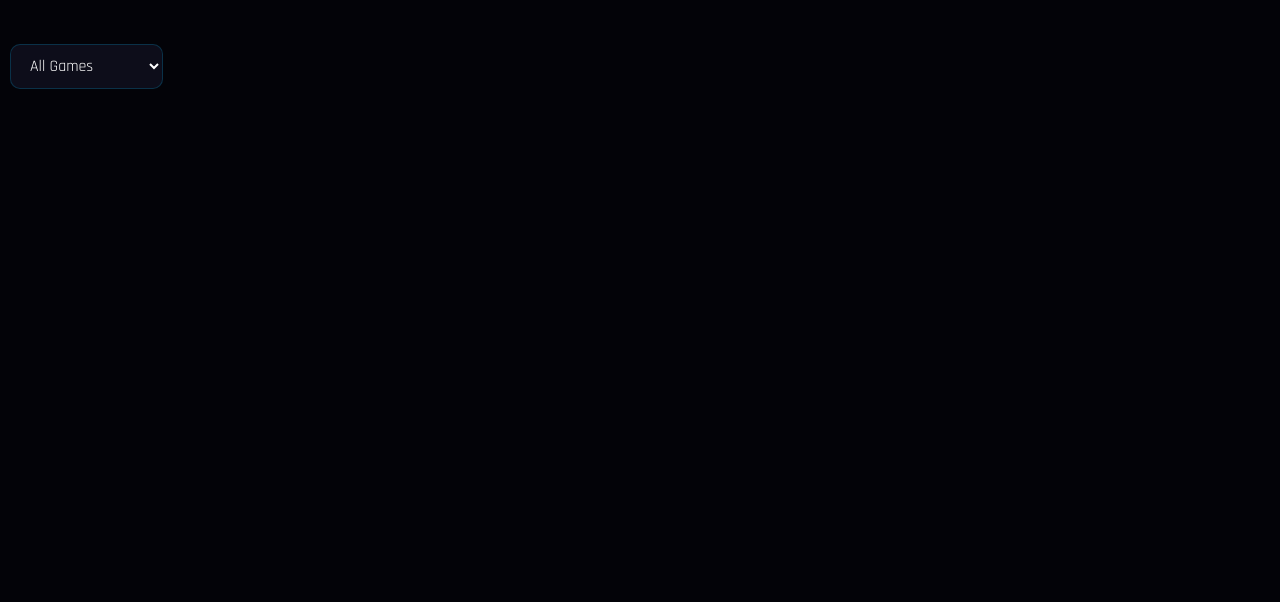
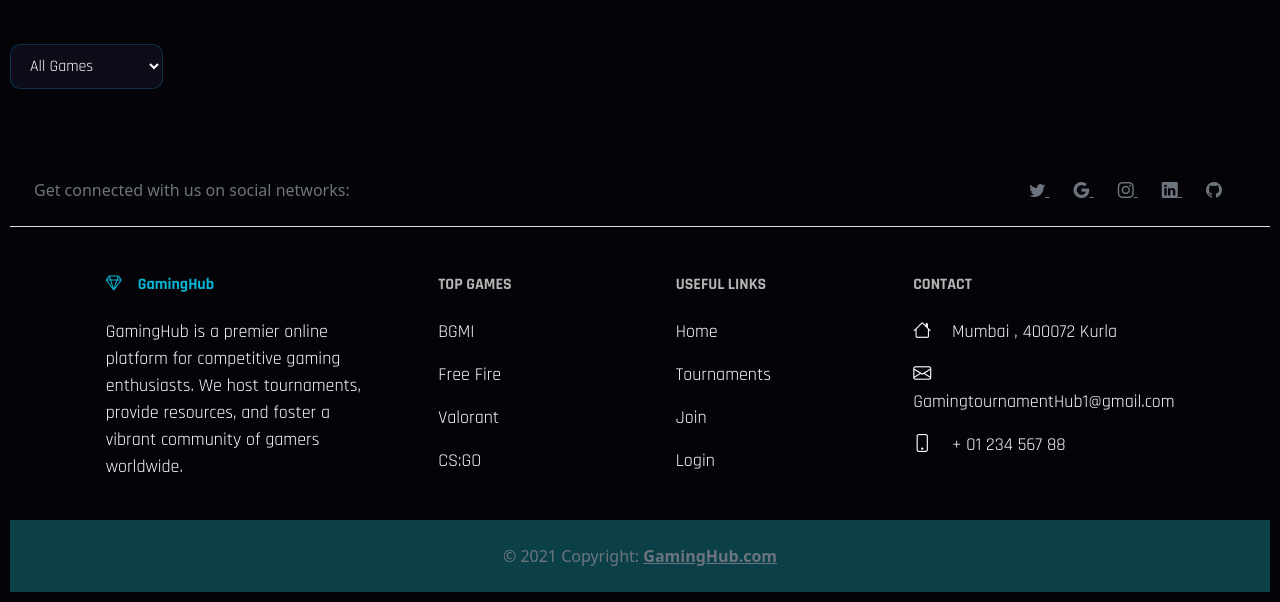
Before and after one commit to SrthakDarekar/Nexplay_, a Flask app: page / in a window 1280 px wide. Shown: the part 734-1336 px from the top of the page. Before the commit the page ends 823 px from the top, so only its background shows below. Run offline with Flask 3, Linux system fonts and the light colour scheme; data that the repository does not hold is empty; some libraries are stand-ins or nearby versions.

Commit message:
Add files via upload

```diff
--- /dev/null
+++ b/static/css/footer.css
@@ -0,0 +1,29 @@
+.Main-footer {
+    color: white;
+    font-family: "Rajdhani";
+    font-size: large;
+}
+
+.Main-footer a {
+    display: inline-block;
+    text-decoration: none;
+    transition: transform 0.3s ease;
+}
+
+.Main-footer a:hover{
+    color: #06b6d4 !important;
+    transform: scale(1.02) !important;
+    transition: all ease-in-out 0.3s;
+}
+
+.text-uppercase {
+    color: rgba(211, 210, 210, 0.856);
+}
+
+.Page-title {
+    color: #06b6d4;
+}
+
+.footer {
+    margin-top: 50px;
+}
--- a/templates/base.html
+++ b/templates/base.html
@@ -8,6 +8,7 @@
     <link rel="stylesheet" href="{{ url_for('static', filename='css/carousel.css') }}">
     <link rel="stylesheet" href="{{ url_for('static', filename='css/cards.css') }}">
     <link rel="stylesheet" href="{{ url_for('static', filename='css/leaderboard.css') }}">
+    <link rel="stylesheet" href="{{ url_for('static', filename='css/footer.css') }}">
     <link rel="stylesheet" href="{{ url_for('static', filename='css/joined.css') }}">
     <link rel="stylesheet" href="https://cdn.jsdelivr.net/npm/bootstrap-icons@1.13.1/font/bootstrap-icons.min.css">
 
@@ -99,6 +100,7 @@
     {% block content %}
     {% endblock %}
 
+    {% include 'footer.html' %}
     <script src="https://cdn.jsdelivr.net/npm/bootstrap@5.0.2/dist/js/bootstrap.bundle.min.js"></script>
 
     <!-- Loader and Flash Messages Script -->
--- /dev/null
+++ b/templates/footer.html
@@ -0,0 +1,120 @@
+<!-- Footer -->
+<footer class="footer text-center text-lg-start bg-body-tertiary text-muted">
+  <!-- Section: Social media -->
+  <section class="d-flex justify-content-center justify-content-lg-between p-4 border-bottom">
+    <!-- Left -->
+    <div class="me-5 d-none d-lg-block">
+      <span>Get connected with us on social networks:</span>
+    </div>
+    <!-- Left -->
+
+    <!-- Right -->
+    <div>
+      <a href="" class="me-4 text-reset">
+        <i class="bi bi-facebook-f"></i>
+      </a>
+      <a href="" class="me-4 text-reset">
+        <i class="bi bi-twitter"></i>
+      </a>
+      <a href="" class="me-4 text-reset">
+        <i class="bi bi-google"></i>
+      </a>
+      <a href="" class="me-4 text-reset">
+        <i class="bi bi-instagram"></i>
+      </a>
+      <a href="" class="me-4 text-reset">
+        <i class="bi bi-linkedin"></i>
+      </a>
+      <a href="" class="me-4 text-reset">
+        <i class="bi bi-github"></i>
+      </a>
+    </div>
+    <!-- Right -->
+  </section>
+  <!-- Section: Social media -->
+
+  <!-- Section: Links  -->
+  <section class="Main-footer">
+    <div class="container text-center text-md-start mt-5">
+      <!-- Grid row -->
+      <div class="row mt-3">
+        <!-- Grid column -->
+        <div class="col-md-3 col-lg-4 col-xl-3 mx-auto mb-4">
+          <!-- Content -->
+          <h6 class="Page-title fw-bold mb-4">
+            <i class="bi bi-gem me-3"></i>GamingHub
+          </h6>
+          <p>
+            GamingHub is a premier online platform for competitive gaming enthusiasts. We host tournaments, provide resources, and foster a vibrant community of gamers worldwide.
+          </p>
+        </div>
+        <!-- Grid column -->
+
+        <!-- Grid column -->
+        <div class="col-md-2 col-lg-2 col-xl-2 mx-auto mb-4">
+          <!-- Links -->
+          <h6 class="text-uppercase fw-bold mb-4">
+            Top Games
+          </h6>
+          <p>
+            <p>BGMI</p>
+          </p>
+          <p>
+            <p>Free Fire</p>
+          </p>
+          <p>
+            <p>Valorant</p>
+          </p>
+          <p>
+            <p>CS:GO</p>
+          </p>
+        </div>
+        <!-- Grid column -->
+
+        <!-- Grid column -->
+        <div class="col-md-3 col-lg-2 col-xl-2 mx-auto mb-4">
+          <!-- Links -->
+          <h6 class="text-uppercase fw-bold mb-4">
+            Useful links
+          </h6>
+          <p>
+            <a href="/" class="text-reset">Home</a>
+          </p>
+          <p>
+            <a href="/tournament" class="text-reset">Tournaments</a>
+          </p>
+          <p>
+            <a href="/join" class="text-reset">Join</a>
+          </p>
+          <p>
+            <a href="/login" class="text-reset">Login</a>
+          </p>
+        </div>
+        <!-- Grid column -->
+
+        <!-- Grid column -->
+        <div class="col-md-4 col-lg-3 col-xl-3 mx-auto mb-md-0 mb-4">
+          <!-- Links -->
+          <h6 class="text-uppercase fw-bold mb-4">Contact</h6>
+          <p><i class="bi bi-house me-3"></i> Mumbai , 400072 Kurla</p>
+          <p>
+            <i class="bi bi-envelope me-3"></i>
+            GamingtournamentHub1@gmail.com
+          </p>
+          <p><i class="bi bi-phone me-3"></i> + 01 234 567 88</p>
+        </div>
+        <!-- Grid column -->
+      </div>
+      <!-- Grid row -->
+    </div>
+  </section>
+  <!-- Section: Links  -->
+
+  <!-- Copyright -->
+  <div class="text-center p-4" style="background-color: rgba(26, 156, 173, 0.397);">
+    © 2021 Copyright:
+    <a class="text-reset fw-bold" href="https://GamingHub.com/">GamingHub.com</a>
+  </div>
+  <!-- Copyright -->
+</footer>
+<!-- Footer -->
```
